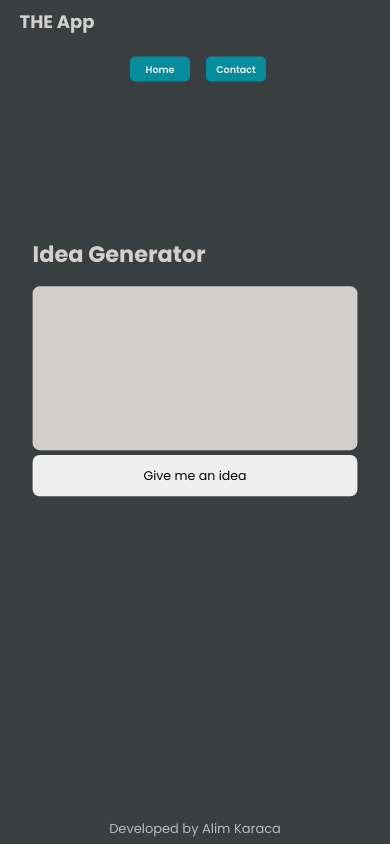
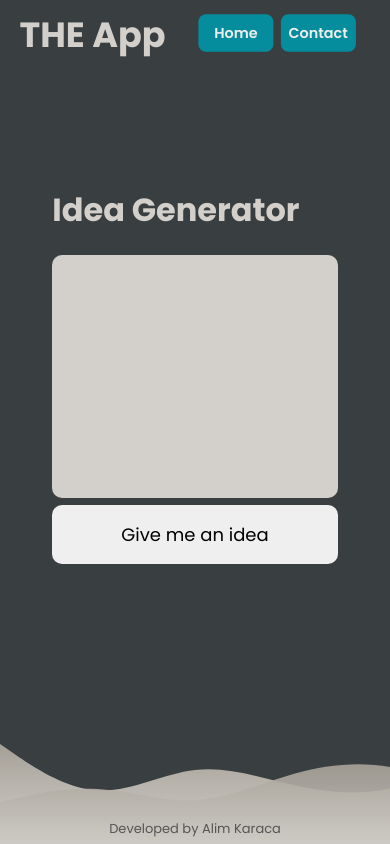
Before and after one commit to mehrfarben/everything-app, a React (Create React App) app: page /ideagenerator in a window 390 px wide. Built offline with nearby package versions, Linux system fonts and the light colour scheme.

Commit message:
Made it mobile responsive

```diff
--- a/src/App.css
+++ b/src/App.css
@@ -5,6 +5,9 @@
 body {
   background-color: #393e41;
   user-select: none;
+  background-image: url(./assets/wave.svg);
+  background-repeat: no-repeat;
+  background-position: bottom;
 }
 
 html,
@@ -133,7 +136,7 @@ body,
 
 .footer {
   font-size: small;
-  color: #bbb;
+  color: #555;
   position: absolute;
   bottom: 5px;
   left: 50%;
@@ -147,45 +150,6 @@ body,
   }
 }
 
-.box {
-  position: fixed;
-  top: 0;
-  transform: rotate(90deg);
-  left: 0;
-}
-
-.wave {
-  z-index: -2;
-  position: absolute;
-  opacity: 0.4;
-  width: 2200px;
-  height: 2000px;
-  margin-top: 150px;
-  margin-left: -100px;
-  border-radius: 43%;
-}
-
-@keyframes rotate {
-  from {
-    transform: rotate(110deg);
-  }
-  from {
-    transform: rotate(180deg);
-  }
-}
-
-.wave.-one {
-  animation: rotate 30s infinite linear;
-  opacity: 5%;
-  background: white;
-}
-
-.wave.-two {
-  animation: rotate 20s infinite linear;
-  opacity: 12%;
-  background: white;
-}
-
 .idea-page {
   display: flex;
   flex-direction: column;
@@ -196,13 +160,20 @@ body,
 }
 
 .idea-app {
+  position: relative;
+  font-size: 25px;
   display: flex;
   flex-direction: column;
   background-color: #d3d0cb;
-  padding: 2rem;
+  padding: 1rem;
   border-radius: 10px;
-  height: 170px;
-  width: 400px;
+  height: 25vh;
+  width: 30vw;
+}
+
+.idea-price {
+  position: absolute;
+  bottom: 0;
 }
 
 .idea-btn {
@@ -225,7 +196,7 @@ body,
   transform: scaleX(100%);
 }
 
-@media only screen and (max-width: 600px) {
+@media only screen and (max-width: 1000px) {
   .app-body {
     flex-direction: column;
   }
@@ -234,18 +205,28 @@ body,
     height: 20vh;
     margin: 1rem;
   }
-  .wave {
-    display: none;
-  }
-  .app-image {
-  }
-  .idea-page {
-    transform: scale(70%);
+  .idea-app {
+    width: 65vw;
+    font-size: 20px;
   }
   .logo {
-    font-size: large;
+    font-size: 35px;
   }
   .navbuttons {
-    transform: scale(50%);
+    transform: scale(75%);
+    margin-right: 0;
+    top: 10%;
+  }
+  .navbtn {
+    width: 100px;
+  }
+  .app-images {
+    transform: translate(-20%);
   }
 }
+
+@media only screen and (max-width: 800px) {
+  .navbtn {
+    margin-right: 0.6rem;
+  }
+}
--- a/src/App.js
+++ b/src/App.js
@@ -25,8 +25,6 @@ function App() {
         </Routes>
       </div>
       <Footer />
-      <span className='wave -two'></span>
-      <span className='wave -one'> </span>
     </div>
   )
 }
--- a/src/data/todoideas.js
+++ b/src/data/todoideas.js
@@ -24,7 +24,7 @@ const todoideas = {
     price: "$",
   },
   idea7: {
-    idea: "Play a board or card game",
+    idea: "Play a board / card game",
     price: "Free",
   },
   idea8: {
```
